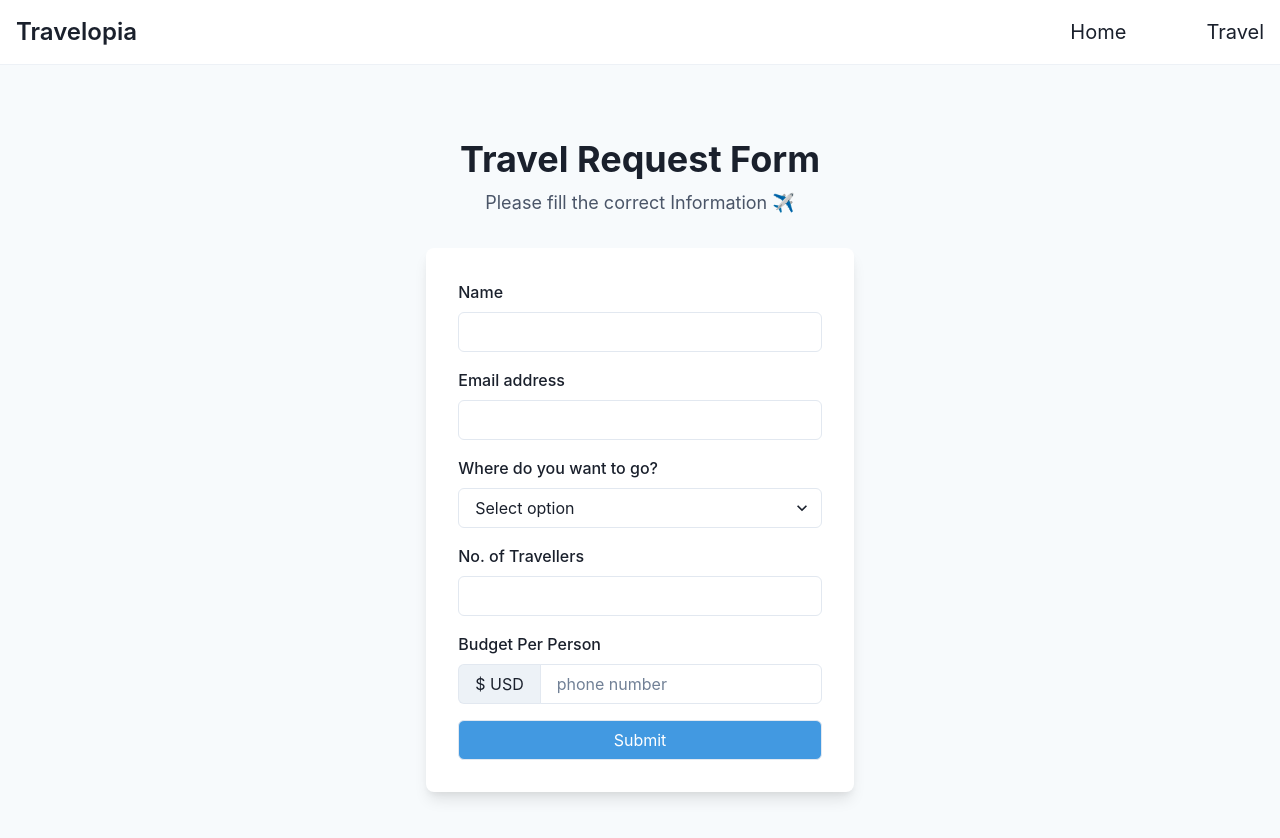
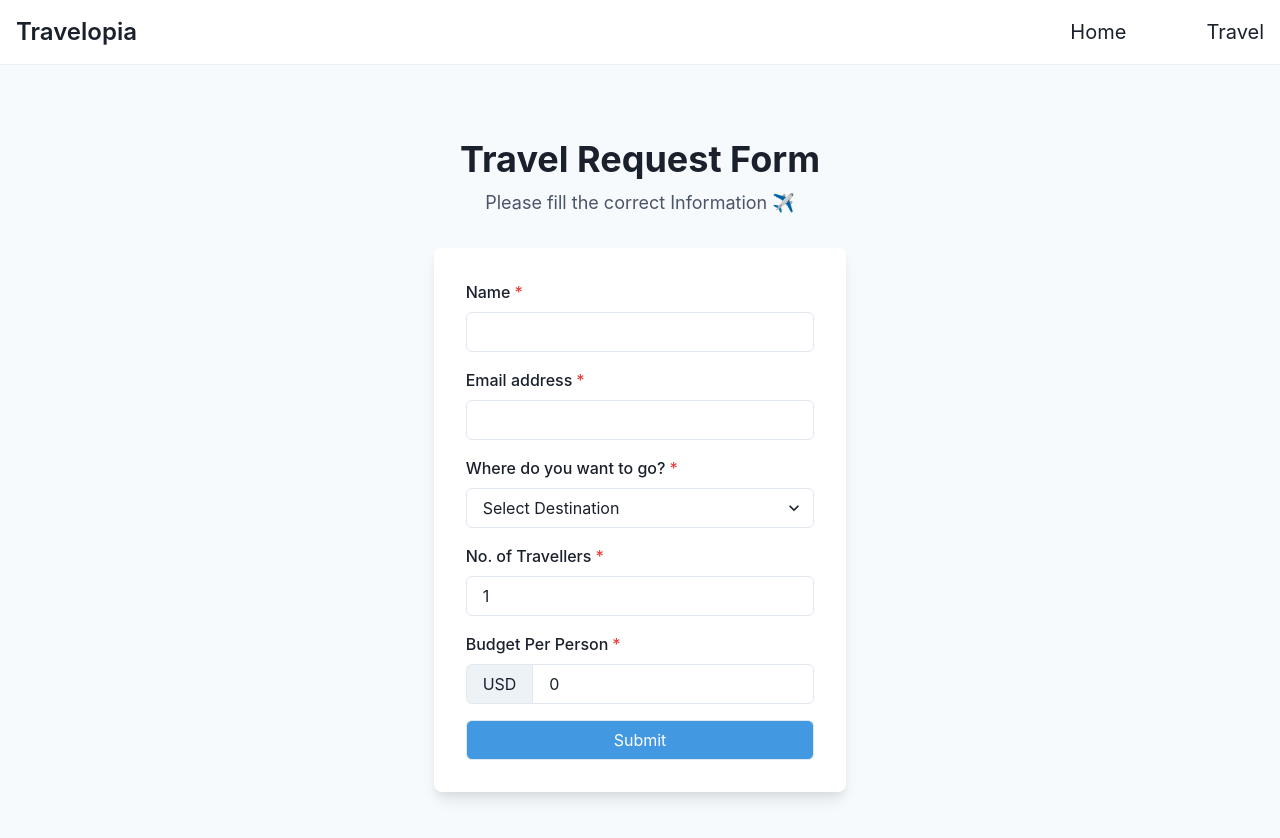
Before and after one commit to sourav215/Take-Home, a React (Create React App) app in the folder client/: page / in a window 1280 px wide. Shown: the top 838 px of the page. Built offline with nearby package versions, Linux system fonts and the light colour scheme.

Commit message:
form validation done

```diff
--- a/client/src/Components/Navbar/Navbar.jsx
+++ b/client/src/Components/Navbar/Navbar.jsx
@@ -1,6 +1,6 @@
 import React from "react";
 import { Link } from "react-router-dom";
-import { ReactNode } from "react";
+
 import {
   Box,
   Flex,
--- a/client/src/Pages/Home/Home.jsx
+++ b/client/src/Pages/Home/Home.jsx
@@ -1,24 +1,102 @@
-import React from "react";
+import React, { useState } from "react";
 import {
   Flex,
   Box,
   FormControl,
   FormLabel,
   Input,
-  Checkbox,
   Stack,
-  Link,
-  Button,
   Heading,
   Text,
   useColorModeValue,
   Select,
-  HStack,
   InputGroup,
   InputLeftAddon,
+  useToast,
 } from "@chakra-ui/react";
 
 const Home = () => {
+  const [formInput, setFormInput] = useState({
+    name: "",
+    email: "",
+    destination: "",
+    no_of_travellers: 1,
+    budget_per_person: 0,
+  });
+  const toast = useToast({ position: "top" });
+
+  // Function to set form Input
+  const handleFormInputChange = (e) => {
+    setFormInput({ ...formInput, [e.target.name]: e.target.value });
+  };
+
+  // Function To Validate form
+  const validateForm = ({
+    name,
+    email,
+    destination,
+    no_of_travellers,
+    budget_per_person,
+  }) => {
+    if (!name) {
+      toast({
+        title: `Name is required`,
+        status: "error",
+        isClosable: true,
+      });
+      return false;
+    }
+    if (!email) {
+      toast({
+        title: `Email is required`,
+        status: "error",
+        isClosable: true,
+      });
+      return false;
+    }
+    if (!destination) {
+      toast({
+        title: `Destination is required`,
+        status: "error",
+        isClosable: true,
+      });
+      return false;
+    }
+    if (no_of_travellers == 0) {
+      toast({
+        title: `No Of Travellers is required`,
+        status: "error",
+        isClosable: true,
+      });
+      return false;
+    }
+    if (budget_per_person == 0) {
+      toast({
+        title: `Budget is required`,
+        status: "error",
+        isClosable: true,
+      });
+      return false;
+    }
+    return true;
+  };
+
+  // function to handle form submit
+  const handleFormSubmit = () => {
+    if (!validateForm(formInput)) return;
+    toast({
+      title: `Form submitted`,
+      status: "success",
+      isClosable: true,
+    });
+    setFormInput({
+      name: "",
+      email: "",
+      destination: "",
+      no_of_travellers: 1,
+      budget_per_person: 0,
+    });
+  };
   return (
     <Flex
       minH={"100vh"}
@@ -40,32 +118,57 @@ const Home = () => {
           p={8}
         >
           <Stack spacing={4}>
-            <FormControl>
+            <FormControl isRequired>
               <FormLabel>Name</FormLabel>
-              <Input type="name" />
+              <Input
+                type="name"
+                name="name"
+                value={formInput.name}
+                onChange={handleFormInputChange}
+              />
             </FormControl>
-            <FormControl>
+            <FormControl isRequired>
               <FormLabel>Email address</FormLabel>
-              <Input type="email" />
+              <Input
+                type="email"
+                name="email"
+                value={formInput.email}
+                onChange={handleFormInputChange}
+              />
             </FormControl>
-            <FormControl>
+            <FormControl isRequired>
               <FormLabel>Where do you want to go?</FormLabel>
-              <Select placeholder="Select option">
-                <option value="option1">Option 1</option>
-                <option value="option2">Option 2</option>
-                <option value="option3">Option 3</option>
+              <Select
+                placeholder="Select Destination"
+                name="destination"
+                value={formInput.destination}
+                onChange={handleFormInputChange}
+              >
+                <option value="India">India</option>
+                <option value="Africa">Africa</option>
+                <option value="Europe">Europe</option>
               </Select>
             </FormControl>
-            <FormControl>
+            <FormControl isRequired>
               <FormLabel>No. of Travellers</FormLabel>
-              <Input type="number" />
+              <Input
+                type="number"
+                name="no_of_travellers"
+                value={formInput.no_of_travellers}
+                onChange={handleFormInputChange}
+              />
             </FormControl>
 
-            <FormControl>
+            <FormControl isRequired>
               <FormLabel>Budget Per Person</FormLabel>
               <InputGroup>
-                <InputLeftAddon children="$ USD" />
-                <Input type="number" placeholder="phone number" />
+                <InputLeftAddon children="USD" />
+                <Input
+                  type="number"
+                  name="budget_per_person"
+                  value={formInput.budget_per_person}
+                  onChange={handleFormInputChange}
+                />
               </InputGroup>
             </FormControl>
             <Input
@@ -76,6 +179,7 @@ const Home = () => {
               _hover={{
                 bg: "blue.500",
               }}
+              onClick={handleFormSubmit}
             />
           </Stack>
         </Box>
--- a/client/src/Pages/Travel/Travel.jsx
+++ b/client/src/Pages/Travel/Travel.jsx
@@ -11,8 +11,8 @@ import {
 
 const Travel = () => {
   return (
-    <TableContainer m={"10"}>
-      <Table variant="simple">
+    <TableContainer p={"10"} bg={"gray.50"} h={"100vh"}>
+      <Table variant="simple" bg={"white"}>
         <Thead>
           <Tr>
             <Th>Name</Th>
```
